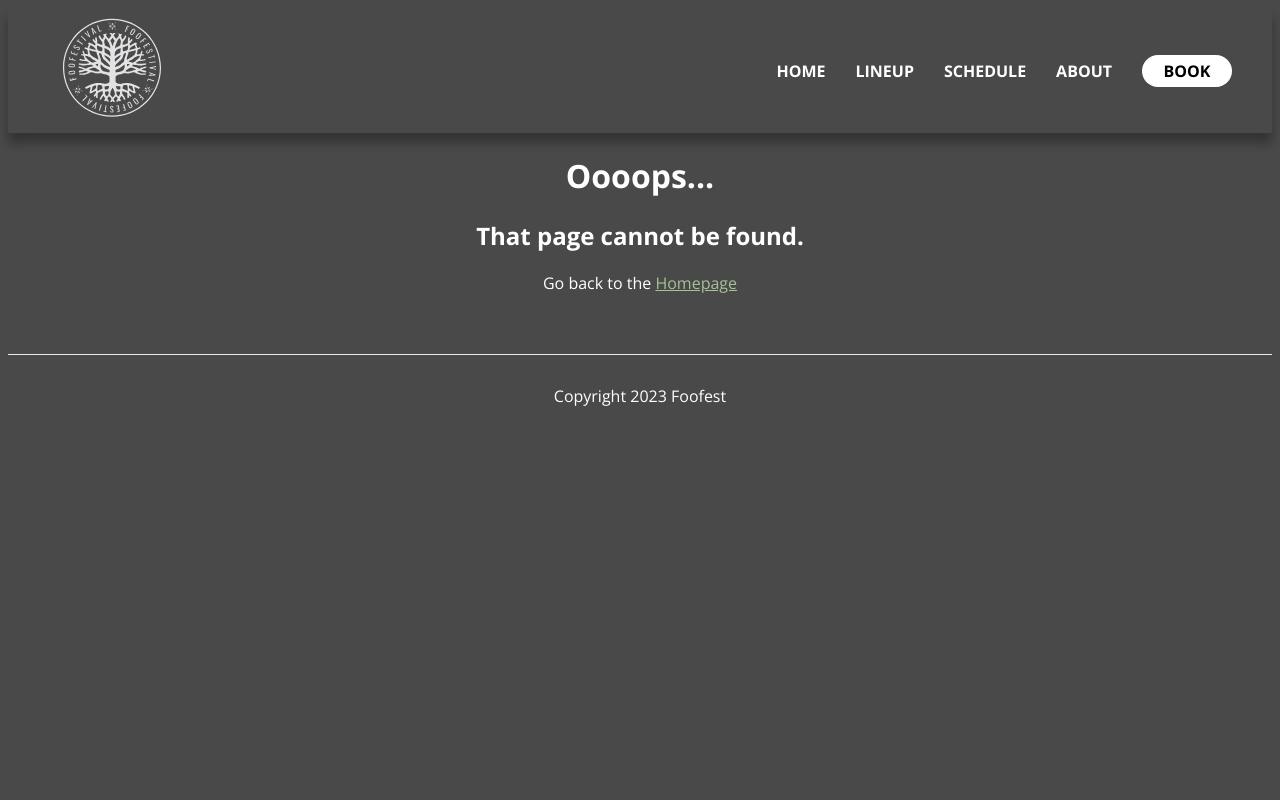
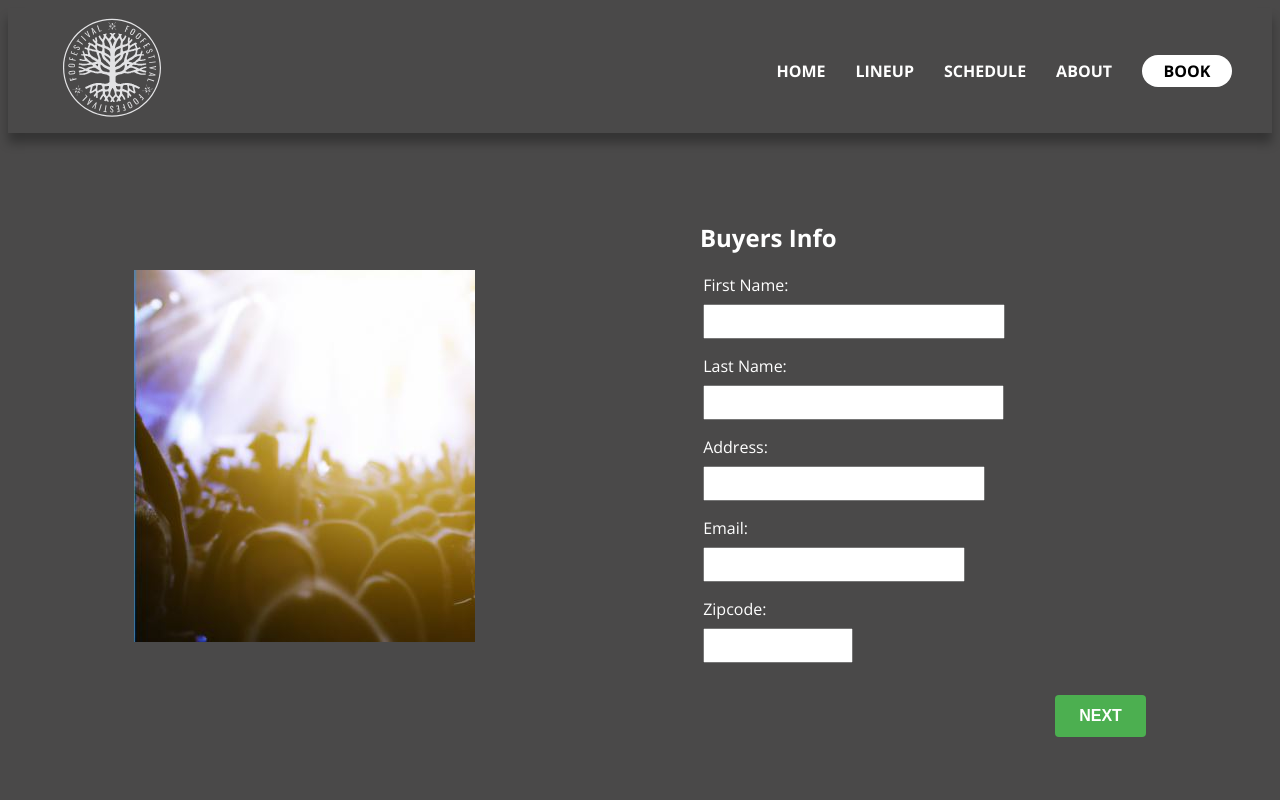
Before and after one commit to tombill143/foofest, a Next.js app: page /booking/buyers_info in a window 1280 px wide. Before the commit this address had no page. Shown: the top 800 px of the page. Built offline with nearby package versions, Linux system fonts and the light colour scheme.

Commit message:
made buyers page and selection page

```diff
--- /dev/null
+++ b/src/pages/booking/buyers_info.js
@@ -0,0 +1,105 @@
+import React from "react";
+import styles from "../../styles/Booking.module.css";
+import Link from "next/link";
+import { useState } from "react";
+
+const BuyersInfo = () => {
+  const [formData, setFormData] = useState({
+    firstName: "",
+    lastName: "",
+    email: "",
+    address: "",
+    zipcode: "",
+  });
+
+  const handleChange = (e) => {
+    setFormData({ ...formData, [e.target.name]: e.target.value });
+  };
+
+  const handleSubmit = (e) => {
+    e.preventDefault();
+    // Perform form submission or validation here
+    console.log(formData); // Example: Logging form data to the console
+  };
+
+  return (
+    <div className={styles.gridContainer}>
+      <section className={styles.home_hero}>
+        <div className={styles.leftColumn}>
+          <img
+            src="/selectionimg.JPG"
+            alt="Description of the image"
+            className={styles.image}
+          />
+        </div>
+      </section>
+      <section className={styles.home_hero}>
+        <div className={styles.rightColumn}>
+          <div className={styles.checkboxContainer}>
+            {/* Existing code for checkboxes and other elements */}
+            <h2 className={styles.h2buyersInfo}>Buyers Info</h2>
+
+            <form onSubmit={handleSubmit} className={styles.formContainer}>
+              <label>
+                First Name:
+                <input
+                  type="text"
+                  name="firstName"
+                  value={formData.firstName}
+                  onChange={handleChange}
+                  className={styles.formInput}
+                />
+              </label>
+              <label>
+                Last Name:
+                <input
+                  type="text"
+                  name="lastName"
+                  value={formData.lastName}
+                  onChange={handleChange}
+                  className={styles.formInput}
+                />
+              </label>
+              <label>
+                Address:
+                <input
+                  type="text"
+                  name="address"
+                  value={formData.address}
+                  onChange={handleChange}
+                  className={styles.formInput}
+                />
+              </label>
+              <label>
+                Email:
+                <input
+                  type="email"
+                  name="email"
+                  value={formData.email}
+                  onChange={handleChange}
+                  className={styles.formInput}
+                />
+              </label>
+              <label className={styles.zipcodeLabel}>
+                Zipcode:
+                <input
+                  type="text"
+                  name="zipcode"
+                  value={formData.zipcode}
+                  onChange={handleChange}
+                  className={styles.formInput}
+                />
+              </label>
+
+              <button type="submit" className={styles.nextButton}>
+                Next
+              </button>
+            </form>
+          </div>
+        </div>
+      </section>
+    </div>
+  );
+};
+
+export default BuyersInfo;
--- a/src/styles/Booking.module.css
+++ b/src/styles/Booking.module.css
@@ -4,7 +4,7 @@
   grid-template-rows: auto;
 }
 
-.dashboard_items{
+.dashboard_items {
   background-color: white;
   border: 2px;
   margin: 1rem;
@@ -13,7 +13,7 @@
   padding: 2rem;
 }
 
-.dashboard_items a{
+.dashboard_items a {
   color: black;
   display: flex;
   flex-direction: column;
@@ -21,8 +21,7 @@
   align-items: center;
 }
 
-
-.dashboard_items:hover{
+.dashboard_items:hover {
   border-color: greenyellow;
 }
 
@@ -36,3 +35,121 @@
   color: white;
   text-align: center;
 }
+
+.gridContainer {
+  padding-top: 3em;
+  display: flex;
+  justify-content: center;
+  align-items: center;
+}
+
+.leftColumn {
+  margin-bottom: 14em;
+}
+
+.rightColumn {
+  display: flex;
+  flex-direction: column;
+  justify-content: center;
+  align-items: flex-start;
+  margin-left: 100px; /* Adjust the left margin as needed */
+  margin-bottom: 14em;
+}
+
+.text {
+  margin-left: 20px; /* Adjust the left margin for the text as needed */
+}
+
+.checkboxContainer {
+  margin-top: 20px; /* Adjust the top margin as needed */
+}
+
+.checkboxLabel {
+  margin-bottom: 10px; /* Adjust the bottom margin as needed */
+}
+
+.checkbox {
+  margin-right: 10px; /* Adjust the right margin as needed */
+}
+
+.choosingTent {
+  margin-top: 2em;
+}
+
+.hrLine {
+  border: none;
+  border-top: 1px solid #ffffff; /* Adjust the color and style as needed */
+  margin-top: 10px; /* Adjust the top margin as needed */
+}
+
+.dropdown {
+  margin-top: 10px; /* Adjust the top margin as needed */
+  padding: 8px;
+  font-size: 16px;
+  border: 1px solid #ccc;
+  border-radius: 4px;
+  background-color: #fff;
+  width: 200px; /* Adjust the width as needed */
+}
+
+.dropdown:hover {
+  border-color: #888;
+}
+
+.dropdown:focus {
+  outline: none;
+  border-color: #555;
+}
+
+.dropdown option {
+  padding: 8px;
+}
+
+.nextButton {
+  display: inline-block;
+  margin-left: 30em;
+  padding: 12px 24px;
+  font-size: 16px;
+  font-weight: bold;
+  text-align: center;
+  text-transform: uppercase;
+  color: white;
+  background-color: #4caf50;
+  border: none;
+  border-radius: 4px;
+  cursor: pointer;
+  transition: background-color 0.3s ease;
+}
+
+.nextButton:hover {
+  background-color: #45a049;
+}
+
+.h2buyersInfo {
+  margin-left: 5.2em;
+}
+
+.formContainer {
+  display: flex;
+  flex-direction: column;
+  align-items: flex-start;
+}
+
+.formContainer label {
+  margin-bottom: 1rem;
+  margin-left: 8em;
+}
+
+.formContainer input {
+  width: 100%;
+  padding: 0.5rem;
+  margin-top: 0.5rem;
+}
+
+.formContainer button {
+  margin-top: 1rem;
+}
+
+.zipcodeLabel {
+  width: 130px; /* Adjust the width as needed */
+}
--- a/src/styles/globals.css
+++ b/src/styles/globals.css
@@ -1,10 +1,10 @@
 @import url("https://fonts.googleapis.com/css2?family=Nunito:wght@300;400;600;700&display=swap");
-@import url('https://fonts.googleapis.com/css2?family=Open+Sans:wght@300;700&display=swap');
+@import url("https://fonts.googleapis.com/css2?family=Open+Sans:wght@300;700&display=swap");
 
 :root {
-  --grey: #4A4949;
+  --grey: #4a4949;
   --white: #ffffff;
-  --green: #A6C196;
+  --green: #a6c196;
   --black: #000000;
 }
 
@@ -24,7 +24,7 @@ a {
   margin: 0 auto;
 }
 
-section{
+section {
   max-width: 960px;
 }
 
@@ -41,20 +41,18 @@ nav {
 nav a {
   margin-right: 30px;
   font-weight: 600;
-
 }
 /* nav .logo {
 
 
 } */
 
-nav ul{
+nav ul {
   display: flex;
   flex-direction: row;
   justify-content: center;
   align-items: center;
 }
-
 
 footer {
   display: block;
@@ -74,7 +72,7 @@ footer {
   text-decoration: underline;
 }
 
-.logocolor{
+.logocolor {
   color: white;
 }
 
@@ -82,7 +80,15 @@ ul {
   list-style: none;
 }
 
-.btn{
+.btn {
   border-radius: 35px;
   cursor: pointer;
 }
+
+label {
+  margin-right: 2em;
+}
+
+select {
+  margin-bottom: 3em;
+}
```
Also changed, not shown: src/pages/booking/selection.js (+58 -1 lines), public/selectionimg.JPG (added), src/pages/booking/thank-you.js (added). Lines whose indentation alone changed are shown as unchanged.
